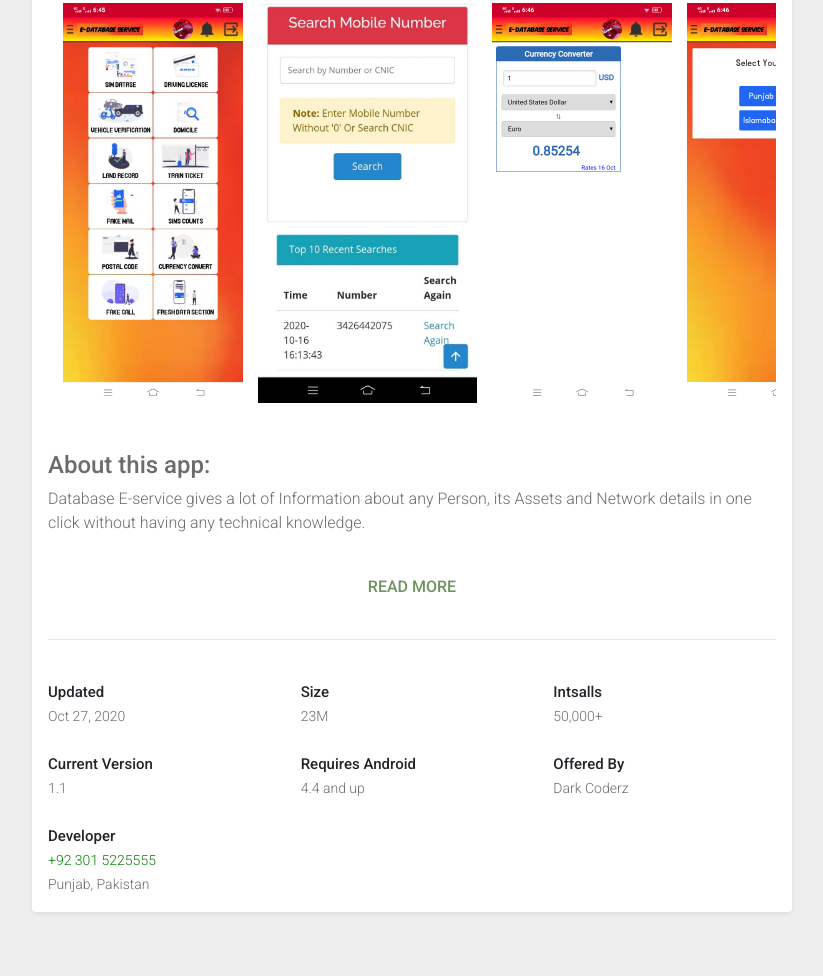
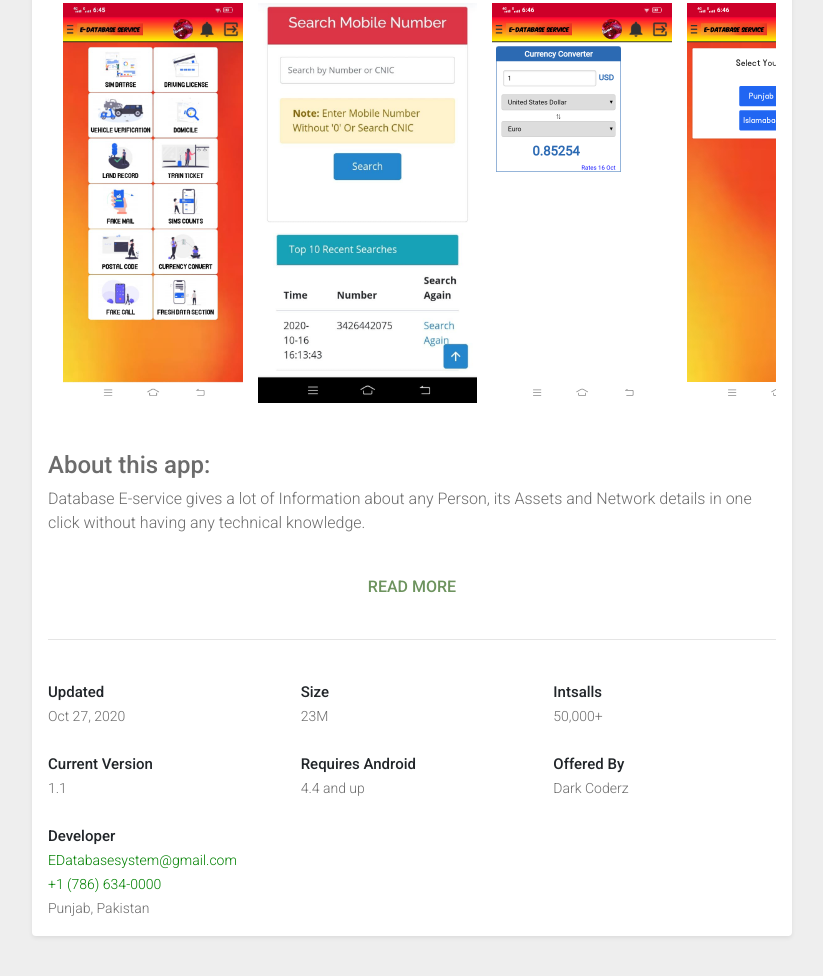
Before and after one commit to darkcoderzdev/databaseEservice, a plain HTML site: page index.html in a window 1280 px wide. Shown: the part 700-1676 px from the top of the page, without its empty margins (228-1051 px from the left). Drawn offline with nearby package versions, Linux system fonts and the light colour scheme.

Commit message:
Update index.html

```diff
--- a/index.html
+++ b/index.html
@@ -206,8 +206,8 @@
 					<strong>Visitor's:</strong>
 					<br>
 					<!-- Start of WebFreeCounter Code -->
-<a href="https://www.webfreecounter.com/" target="_blank"><img src="https://www.webfreecounter.com/hit.php?id=geufqafx&nd=6&style=80" border="0" alt="free counter"></a>
-<!-- End of WebFreeCounter Code -->
+					<a href="https://www.webfreecounter.com/" target="_blank"><img src="https://www.webfreecounter.com/hit.php?id=geufqafx&nd=6&style=80" border="0" alt="free counter"></a>
+					<!-- End of WebFreeCounter Code -->
 					<br><br>
 
 					<div style="display: flex;overflow: auto;
@@ -289,13 +289,13 @@
 							<span style="font-size: 15px;">
 								Developer
 							</span>
-							<!-- <br>
-							<span style="font-weight: 300;font-size: 14px;">
-								<a href="mailto:datafinderservice@gmail.com" style="color: green">datafinderservice@gmail.com</a>
-							</span> -->
 							<br>
 							<span style="font-weight: 300;font-size: 14px;">
-								<a href="https://api.whatsapp.com/send?phone=+923015225555" style="color: green">+92 301 5225555</a>
+								<a href="mailto:EDatabasesystem@gmail.com" style="color: green">EDatabasesystem@gmail.com</a>
+							</span>
+							<br>
+							<span style="font-weight: 300;font-size: 14px;">
+								<a href="https://api.whatsapp.com/send?phone=++17866340000" style="color: green">+1 (786) 634-0000</a>
 							</span>
 							<br>
 							<span style="font-weight: 300;font-size: 14px;color: #6C6C6C">
```
